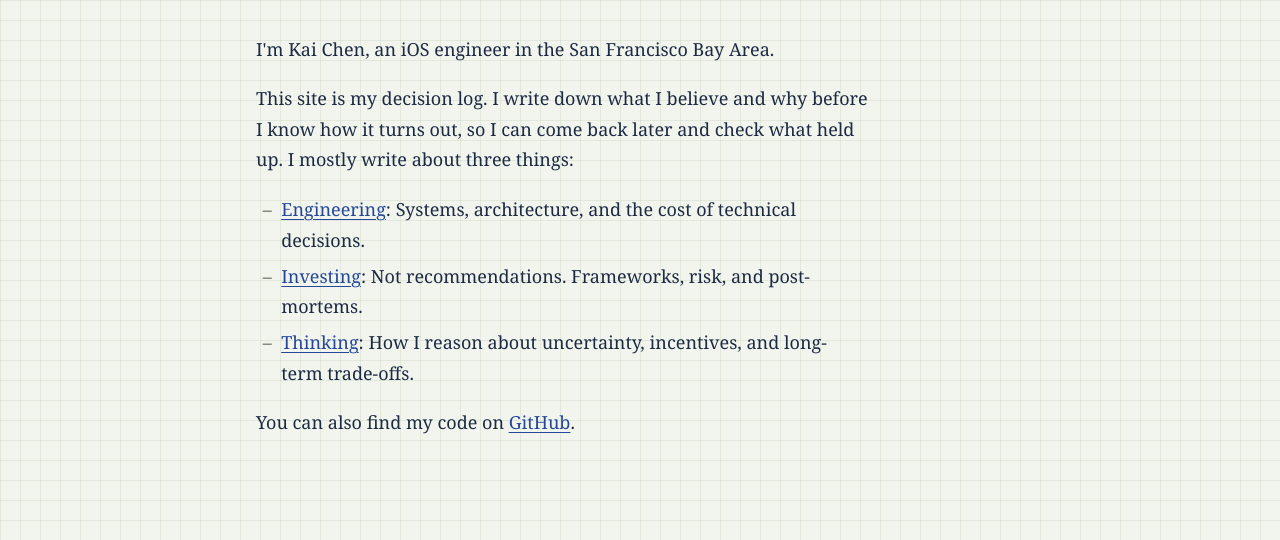
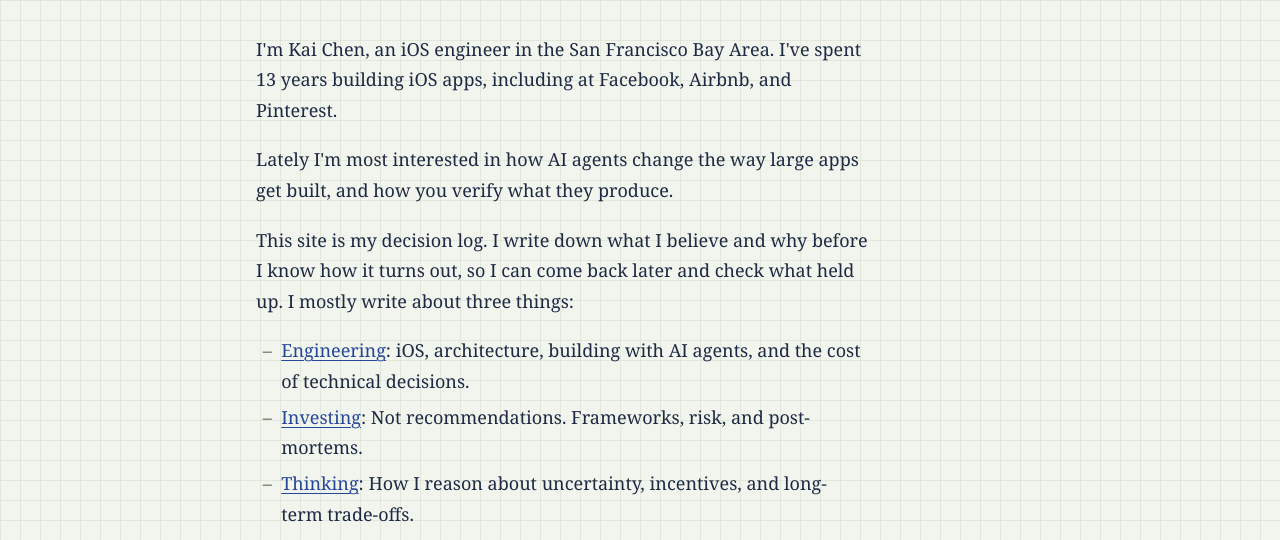
Before and after one commit to remlostime/blog, an Astro site: page /about in a window 1280 px wide. Shown: the part 180-720 px from the top of the page. Built offline with nearby package versions, Linux system fonts and the light colour scheme; Astro itself is replaced by a stand-in of ours.

Commit message:
about: expand bio and update engineering topic summary (#5)
Co-authored-by: Cursor <cursoragent@cursor.com>

```diff
--- a/src/consts.ts
+++ b/src/consts.ts
@@ -36,7 +36,7 @@ export const TOPICS = [
 	{
 		slug: 'engineering',
 		label: 'Engineering',
-		summary: 'Systems, architecture, and the cost of technical decisions.',
+		summary: 'iOS, architecture, building with AI agents, and the cost of technical decisions.',
 	},
 	{
 		slug: 'investing',
--- a/src/pages/about.astro
+++ b/src/pages/about.astro
@@ -7,7 +7,14 @@ const github = SOCIAL_LINKS.find((link) => link.label === 'GitHub');
 ---
 
 <Page title="About" description="Kai Chen is an iOS engineer in the San Francisco Bay Area.">
-	<p>I'm Kai Chen, an iOS engineer in the San Francisco Bay Area.</p>
+	<p>
+		I'm Kai Chen, an iOS engineer in the San Francisco Bay Area. I've spent 13 years building iOS
+		apps, including at Facebook, Airbnb, and Pinterest.
+	</p>
+	<p>
+		Lately I'm most interested in how AI agents change the way large apps get built, and how you
+		verify what they produce.
+	</p>
 	<p>
 		This site is my decision log. I write down what I believe and why before I know how it turns
 		out, so I can come back later and check what held up. I mostly write about three things:
```
